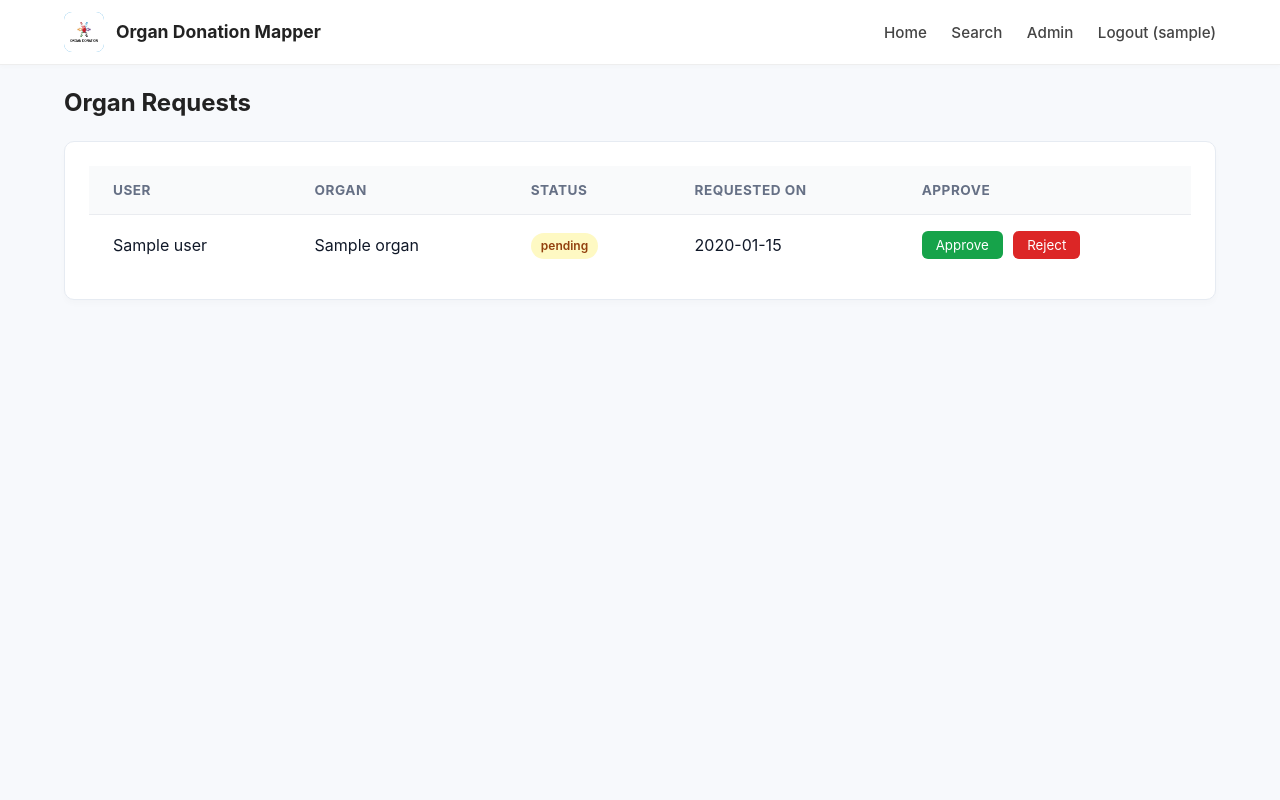
After one commit to Tarunsai08/CS699-Project, a Flask app: page /admin/requests in a window 1280 px wide. The commit adds this page. Run offline with Flask 3, Linux system fonts and the light colour scheme; the visitor is signed in with stand-in values (Sample User, id 1); a database or web service that is not in the repository returns one stand-in record (values such as "Sample title").

Commit message:
Added Organ Allocation Module

```diff
--- a/app.py
+++ b/app.py
@@ -23,8 +23,12 @@ db = client[config.DB_NAME]
 users_col = db['users']
 hospitals_col = db['hospitals']
 donors_col = db['donors']
+organ_requests_col = db['organ_requests']
 
 ensure_admin_exists(users_col, config.ADMIN_USERNAME, config.ADMIN_PASSWORD)
+
+def now_utc():
+    return datetime.now(timezone.utc)
 
 def login_required(role=None):
     def decorator(f):
@@ -118,7 +122,7 @@ def signup():
             'role': 'user',
             'age': age_int,
             'blood_group': blood_group,
-            'created_at': datetime.now(timezone.utc)
+            'created_at': now_utc()
         })
         flash('Signup successful. Please login.', 'success')
         return redirect(url_for('login'))
@@ -214,7 +218,7 @@ def admin_new_hospital():
             'password_hash': generate_password_hash(password),
             'email': email,
             'active': True,
-            'created_at': datetime.now(timezone.utc)
+            'created_at': now_utc()
         })
         flash('Hospital created', 'success')
         return redirect(url_for('admin_dashboard'))
@@ -279,6 +283,57 @@ def admin_delete_hospital(hos_id):
     flash('Hospital and all related donor records deleted.', 'info')
     return redirect(url_for('admin_dashboard'))
 
+@app.route('/admin/requests/<req_id>/action', methods=['POST'])
+@login_required(role='admin')
+def admin_handle_request_action(req_id):
+    action = request.form.get('action')
+    req = organ_requests_col.find_one({'_id': ObjectId(req_id)})
+
+    if not req:
+        flash("Request not found.", "danger")
+        return redirect(url_for('admin_requests'))
+
+    if action == "reject":
+        organ_requests_col.update_one(
+            {'_id': req['_id']},
+            {'$set': {'status': 'rejected', 'updated_at': now_utc()}}
+        )
+        flash("Request rejected.", "info")
+        return redirect(url_for('admin_requests'))
+
+    if action == "approve":
+        organ_requests_col.update_one(
+            {'_id': req['_id']},
+            {'$set': {'status': 'approved', 'updated_at': now_utc()}}
+        )
+
+        best_donor, best_score = allocate_for_request(req)
+
+        if best_donor:
+            flash("Organ successfully allocated.", "success")
+        else:
+            flash("No suitable donor found. Request marked as failed.", "warning")
+
+        return redirect(url_for('admin_requests'))
+
+    flash("Invalid action.", "danger")
+    return redirect(url_for('admin_requests'))
+
+@app.route('/admin/requests')
+@login_required(role='admin')
+def admin_requests():
+    reqs = list(organ_requests_col.find().sort('created_at', -1))
+
+    user_ids = list({r['user_id'] for r in reqs})
+    user_map = {
+        u['_id']: u
+        for u in users_col.find({'_id': {'$in': user_ids}})
+    }
+
+    for r in reqs:
+        r['user'] = user_map.get(r['user_id'])
+
+    return render_template('admin/requests.html', reqs=reqs)
 
 @app.route('/hospital/login', methods=['GET', 'POST'])
 def hospital_login():
@@ -315,10 +370,9 @@ def hospital_login():
 @app.route('/hospital/dashboard')
 @login_required(role='hospital')
 def hospital_dashboard():
-    hospital_username = session['user']
     q = request.args.get('q', '').strip()
 
-    base_filter = {'hospital_id': ObjectId(session['hospital_id'])}
+    base_filter = {'hospital_id': ObjectId(session['hospital_id']),'is_allocated': {'$ne': True}}
 
     if q:
         donors = list(donors_col.find({
@@ -357,17 +411,20 @@ def hospital_upload():
 
         if file and allowed_file(file.filename):
             filename = secure_filename(file.filename)
-            save_path = os.path.join(app.config['UPLOAD_FOLDER'], f"{datetime.now(timezone.utc).strftime('%Y%m%d%H%M%S')}_{filename}")
+            save_path = os.path.join(app.config['UPLOAD_FOLDER'], f"{now_utc().strftime('%Y%m%d%H%M%S')}_{filename}")
             file.save(save_path)
 
             records = parse_csv_preserve_fields(save_path)
             hospital_name = session['user']
-            now = datetime.now(timezone.utc)
+            now = now_utc()
             prepared = []
             for rec in records:
                 doc = dict(rec)
                 doc['hospital_id'] = ObjectId(session['hospital_id'])
                 doc['uploaded_at'] = now
+                doc['is_allocated'] = False
+                doc['allocated_to_request_id'] = None
+                doc['allocated_at'] = None
                 prepared.append(doc)
             if prepared:
                 donors_col.insert_many(prepared)
@@ -393,8 +450,10 @@ def hospital_edit_donor(donor_id):
 
     if request.method == 'POST':
         updates = {}
+        protected_fields = ['_id', 'hospital_id', 'uploaded_at',
+                            'is_allocated', 'allocated_to_request_id', 'allocated_at']
         for key in donor.keys():
-            if key not in ['_id', 'hospital_name', 'uploaded_at']:
+            if key not in protected_fields:
                 value = request.form.get(key)
                 if value is not None:
                     updates[key] = value
@@ -409,23 +468,48 @@ def hospital_edit_donor(donor_id):
 
     return render_template('hospital/edit_donor.html', donor=donor)
 
-@app.route('/hospital/donor/<donor_id>/delete')
-@login_required(role='hospital')
-def hospital_delete_donor(donor_id):
+def score_match(doc, user_age, user_blood, valid_donor_groups):
+    s = 0
+    try:
+        doc_bg = str(doc.get('Blood_Type', '')).strip()
+        if doc_bg and doc_bg.lower() == user_blood.lower():
+            s += 150
+        elif doc_bg in valid_donor_groups:
+            s += 100
+        else:
+            return -1
+    except:
+        pass
 
-    donor = donors_col.find_one({'_id': ObjectId(donor_id)})
-    if not donor:
-        flash('Donor not found.', 'danger')
-        return redirect(url_for('hospital_dashboard'))
+    try:
+        doc_age = int(doc.get('Age'))
+        age_diff = abs(doc_age - user_age)
+        s += max(0, 60 - (age_diff * 2))
+    except:
+        pass
 
-    if str(donor.get('hospital_id')) != session['hospital_id']:
-        flash('Access denied.', 'danger')
-        return redirect(url_for('hospital_dashboard'))
+    try:
+        ua = doc.get('uploaded_at')
+        if ua:
+            if isinstance(ua, str):
+                try:
+                    ua = datetime.fromisoformat(ua)
+                except:
+                    ua = None
+            if ua:
+                if not ua.tzinfo:
+                    ua = ua.replace(tzinfo=timezone.utc)
+                else:
+                    ua = ua.astimezone(timezone.utc)
 
-    donors_col.delete_one({'_id': ObjectId(donor_id)})
+                now_time = now_utc()
+                days_elapsed = (now_time - ua).days
+                viability = max(0, 50 - (days_elapsed * 2))
+                s += viability
+    except:
+        pass
 
-    flash('Donor deleted.', 'info')
-    return redirect(url_for('hospital_dashboard'))
+    return s
 
 
 @app.route('/search', methods=['GET', 'POST'])
@@ -488,52 +572,12 @@ def search():
         if valid_donor_groups:
             query['Blood_Type'] = {'$in': valid_donor_groups}
         query['Age'] = {'$gte': age_min, '$lte': age_max}
+        query['is_allocated'] = {'$ne': True}
 
         candidates = list(donors_col.find(query).limit(2000))
 
-        def score_match(doc):
-            s = 0
-            try:
-                doc_bg = str(doc.get('Blood_Type', '')).strip()
-                if doc_bg and doc_bg.lower() == user_blood.lower():
-                    s += 150
-                elif doc_bg in valid_donor_groups:
-                    s += 100
-            except:
-                pass
-
-            try:
-                doc_age = int(doc.get('Age'))
-                age_diff = abs(doc_age - user_age)
-                s += max(0, 60 - (age_diff * 2))
-            except:
-                pass
-
-            try:
-                ua = doc.get('uploaded_at')
-                if ua:
-                    if isinstance(ua, str):
-                        try:
-                            ua = datetime.fromisoformat(ua)
-                        except:
-                            ua = None
-                    if ua:
-                        if not ua.tzinfo:
-                            ua = ua.replace(tzinfo=timezone.utc)
-                        else:
-                            ua = ua.astimezone(timezone.utc)
-
-                        now_utc = datetime.now(timezone.utc)
-                        days_elapsed = (now_utc - ua).days
-                        viability = max(0, 50 - (days_elapsed * 2))
-                        s += viability
-            except:
-                pass
-
-            return s
-
         for c in candidates:
-            c['_score'] = score_match(c)
+            c['_score'] = score_match(c, user_age, user_blood, valid_donor_groups)
 
             c['days_left_display'] = "Expired"
             try:
@@ -546,8 +590,8 @@ def search():
                     else:
                         ua = ua.astimezone(timezone.utc)
 
-                    now_utc = datetime.now(timezone.utc)
-                    days_elapsed = (now_utc - ua).days
+                    current_time = now_utc()
+                    days_elapsed = (current_time - ua).days
 
                     days_left = 25 - days_elapsed
                     if days_left > 0:
@@ -577,6 +621,17 @@ def search():
             avg_age = round(sum(ages)/len(ages), 1)
         age_range_str = f"{age_min} - {age_max}"
 
+        hospital_ids = list({m['hospital_id'] for m in matches if 'hospital_id' in m})
+        hospital_map = {
+            str(h['_id']): h
+            for h in hospitals_col.find({'_id': {'$in': hospital_ids}})
+        }
+
+        for m in matches:
+            hid = str(m.get('hospital_id'))
+            hospital = hospital_map.get(hid)
+            m['hospital_display'] = hospital['display_name'] if hospital else 'Unknown'
+
         metrics = {
             'total_matches': total_matches,
             'best_score': best_score,
@@ -587,7 +642,7 @@ def search():
         }
 
         os.makedirs(app.config['UPLOAD_FOLDER'], exist_ok=True)
-        timestamp = int(datetime.now(timezone.utc).timestamp())
+        timestamp = int(now_utc().timestamp())
 
         charts = []
 
@@ -596,7 +651,11 @@ def search():
             names = []
             scores = []
             for m in matches[:top_n]:
-                lbl = m.get('Name') or m.get('name') or (m.get('hospital_name','') + '_' + str(m.get('_id','')))
+                lbl = (
+                    m.get('Name')
+                    or m.get('name')
+                    or (m.get('hospital_display', '') + '_' + str(m.get('_id', '')))
+                )
                 names.append(lbl if len(lbl)<=20 else lbl[:18] + '..')
                 scores.append(m.get('_score', 0))
 
@@ -698,6 +757,175 @@ def search():
 
     return render_template('search.html')
 
+def allocate_for_request(request_doc):
+    """
+    request_doc: a document from organ_requests_col
+    Returns: (best_donor, best_score) or (None, None)
+    """
+
+    organ = request_doc.get('organ')
+    user_id = request_doc.get('user_id')
+    user = users_col.find_one({'_id': user_id})
+    if not user:
+        return None, None
+
+    try:
+        user_age = int(user.get('age'))
+    except:
+        return None, None
+
+    user_blood = user.get('blood_group', '').strip()
+    if not user_blood:
+        return None, None
+
+    BLOOD_COMPATIBILITY = {
+        "O-": ["O-"],
+        "O+": ["O-", "O+"],
+        "A-": ["A-", "O-"],
+        "A+": ["A+", "A-", "O+", "O-"],
+        "B-": ["B-", "O-"],
+        "B+": ["B+", "B-", "O+", "O-"],
+        "AB-": ["AB-", "A-", "B-", "O-"],
+        "AB+": ["AB+", "AB-", "A+", "A-", "B+", "B-", "O+", "O-"]
+    }
+    valid_donor_groups = BLOOD_COMPATIBILITY.get(user_blood, [])
+
+    ORGAN_AGE_TOLERANCES = {
+        "Kidney": 15,
+        "Liver": 20,
+        "Heart": 10,
+        "Lung": 10,
+        "Cornea": 40,
+        "Pancreas": 15,
+        "Default": 10
+    }
+    tol = ORGAN_AGE_TOLERANCES.get(organ.title(), ORGAN_AGE_TOLERANCES['Default'])
+    age_min = max(0, user_age - tol)
+    age_max = user_age + tol
+
+    # Only available donors, not yet allocated
+    query = {
+        'Organ': {'$regex': f'^{organ}$', '$options': 'i'},
+        'Blood_Type': {'$in': valid_donor_groups},
+        'Age': {'$gte': age_min, '$lte': age_max},
+        'is_allocated': {'$ne': True}
+    }
+
+    candidates = list(donors_col.find(query).limit(2000))
+
+    best_donor = None
+    best_score = -1
+
+    for d in candidates:
+        s = score_match(d, user_age, user_blood, valid_donor_groups)
+        if s > best_score:
+            best_score = s
+            best_donor = d
+
+    if not best_donor or best_score < 0:
+        # Mark request as failed
+        organ_requests_col.update_one(
+            {'_id': request_doc['_id']},
+            {'$set': {
+                'status': 'failed',
+                'updated_at': now_utc()
+            }}
+        )
+        return None, None
+
+    # MARK DONOR AS ALLOCATED
+    donors_col.update_one(
+        {'_id': best_donor['_id']},
+        {'$set': {
+            'is_allocated': True,
+            'allocated_to_request_id': request_doc['_id'],
+            'allocated_at': now_utc()
+        }}
+    )
+
+    # MARK REQUEST AS MATCHED
+    organ_requests_col.update_one(
+        {'_id': request_doc['_id']},
+        {'$set': {
+            'status': 'matched',
+            'matched_donor_id': best_donor['_id'],
+            'match_score': best_score,
+            'updated_at': now_utc()
+        }}
+    )
+
+    return best_donor, best_score
+
+@app.route('/request-organ', methods=['GET', 'POST'])
+@login_required(role='user')
+def request_organ():
+    if request.method == 'POST':
+        organ = request.form.get('organ', '').strip()
+
+        if not organ:
+            flash('Please select an organ.', 'danger')
+            return redirect(request.url)
+
+        req = {
+            'user_id': users_col.find_one({'username': session['user']})['_id'],
+            'organ': organ,
+            'status': 'pending',
+            'created_at': now_utc(),
+            'updated_at': now_utc()
+        }
+
+        organ_requests_col.insert_one(req)
+        flash('Organ request submitted. Await admin approval.', 'success')
+        return redirect(url_for('my_requests'))
+
+    return render_template('request_organ.html')
+
+@app.route('/my-requests')
+@login_required(role='user')
+def my_requests():
+    user = users_col.find_one({'username': session['user']})
+    reqs = list(organ_requests_col.find({'user_id': user['_id']}))
+    donor_ids = [
+        req['matched_donor_id']
+        for req in reqs
+        if req.get('matched_donor_id')
+    ]
+
+    donor_ids = [ObjectId(d) for d in donor_ids]
+    donor_map = {
+        str(d['_id']): d
+        for d in donors_col.find({'_id': {'$in': donor_ids}})
+    }
+
+    hospital_ids = list({
+        d['hospital_id']
+        for d in donor_map.values()
+        if d.get('hospital_id')
+    })
+
+    hospital_map = {
+        str(h['_id']): h
+        for h in hospitals_col.find({'_id': {'$in': hospital_ids}})
+    }
+
+    for req in reqs:
+        donor_id = req.get('matched_donor_id')
+        if donor_id:
+            donor = donor_map.get(str(donor_id))
+            if donor:
+                req['donor_name'] = donor.get('Name', 'Unknown Donor')
+                req['donor_blood'] = donor.get('Blood_Type', '-')
+                req['donor_age'] = donor.get('Age', '-')
+
+                hospital = hospital_map.get(str(donor.get('hospital_id')))
+                req['hospital_name'] = hospital.get('display_name') if hospital else "Unknown Hospital"
+            else:
+                req['donor_name'] = "Unknown Donor"
+                req['hospital_name'] = "Unknown Hospital"
+
+    return render_template('my_requests.html', reqs=reqs)
+
+
 @app.route('/uploads/<path:filename>')
 def uploaded_file(filename):
     fullpath = os.path.join(app.config['UPLOAD_FOLDER'], filename)
--- a/static/css/styles.css
+++ b/static/css/styles.css
@@ -1,5 +1,5 @@
 :root {
-    --accent: #2F80ED;
+    --accent: #33A1E0;
     --muted: #6b6b6b;
     --bg: #f7f9fc;
     --card: #ffffff;
@@ -286,7 +286,8 @@ tr:last-child td {
 }
 
 .btn-small.info {
-    background: #2F80ED;
+    background: #F4CE14;
+    color: black;
 }
 
 .btn-small.danger {
@@ -309,3 +310,50 @@ tr:last-child td {
     font-size: 1rem;
     margin-right: 10px;
 }
+
+.badge {
+    padding: 4px 10px;
+    border-radius: 14px;
+    font-size: 0.75rem;
+    font-weight: 600;
+}
+
+.badge-pending { background: #fef9c3; color: #92400e; }
+.badge-approved { background: #dbeafe; color: #1e40af; }
+.badge-matched { background: #dcfce7; color: #166534; }
+.badge-failed { background: #fee2e2; color: #991b1b; }
+.badge-rejected { background: #fee2e2; color: #991b1b; }
+
+.subtext {
+    display: inline-block;
+    margin-top: 2px;
+    font-size: 0.8em;
+    color: #4b5563;
+}
+
+.btn-approve {
+    background: #16a34a;
+    color: white;
+    padding: 6px 14px;
+    border-radius: 6px;
+    border: none;
+    cursor: pointer;
+    margin-right: 6px;
+}
+
+.btn-approve:hover {
+    background: #15803d;
+}
+
+.btn-reject {
+    background: #dc2626;
+    color: white;
+    padding: 6px 14px;
+    border-radius: 6px;
+    border: none;
+    cursor: pointer;
+}
+
+.btn-reject:hover {
+    background: #b91c1c;
+}
--- a/templates/admin/dashboard.html
+++ b/templates/admin/dashboard.html
@@ -3,6 +3,7 @@
   <h2>System Administration</h2>
   <div class="card">
     <a class="btn" href="{{ url_for('admin_new_hospital') }}">Register New Institution</a>
+    <a class="btn" href="{{ url_for('admin_requests') }}">View Organ Requests</a>
   </div>
 
   <div class="card">
@@ -35,8 +36,6 @@
           <td>{{ h.created_at.strftime('%Y-%m-%d') if h.created_at else '' }}</td>
           <td>
             <a class="btn-small info" href="{{ url_for('admin_edit_hospital', hos_id=h._id) }}">Edit</a>
-            <a class="btn-small danger" href="{{ url_for('admin_delete_hospital', hos_id=h._id) }}"
-               onclick="return confirm('Are you sure you want to delete this hospital?')">Delete</a>
           </td>
         </tr>
         {% endfor %}
--- /dev/null
+++ b/templates/admin/requests.html
@@ -0,0 +1,47 @@
+{% extends 'base.html' %}
+{% block content %}
+<h2>Organ Requests</h2>
+
+<div class="card">
+  <table>
+    <thead>
+      <tr>
+        <th>User</th>
+        <th>Organ</th>
+        <th>Status</th>
+        <th>Requested On</th>
+        <th>Approve</th>
+      </tr>
+    </thead>
+    <tbody>
+      {% for r in reqs %}
+      <tr>
+        <td>{{ r.user.name }}</td>
+        <td>{{ r.organ }}</td>
+        <td>
+          <div class="badge badge-{{ r.status }}">
+              {{ r.status }}
+          </div>
+        </td>
+        <td>{{ r.created_at.strftime('%Y-%m-%d') }}</td>
+        <td>
+          {% if r.status == 'pending' %}
+          <form method="post" action="{{ url_for('admin_handle_request_action', req_id=r._id) }}" style="display:inline;">
+              <input type="hidden" name="action" value="approve">
+              <button class="btn-approve">Approve</button>
+          </form>
+
+          <form method="post" action="{{ url_for('admin_handle_request_action', req_id=r._id) }}" style="display:inline;">
+              <input type="hidden" name="action" value="reject">
+              <button class="btn-reject">Reject</button>
+          </form>
+          {% else %}
+          -
+          {% endif %}
+        </td>
+      </tr>
+      {% endfor %}
+    </tbody>
+  </table>
+</div>
+{% endblock %}
--- a/templates/base.html
+++ b/templates/base.html
@@ -25,6 +25,9 @@
             <a href="{{ url_for('admin_dashboard') }}">Admin</a>
           {% elif session.role == 'hospital' %}
             <a href="{{ url_for('hospital_dashboard') }}">Hospital</a>
+          {% else %}
+          <a href="{{ url_for('request_organ') }}">Request Organ</a>
+          <a href="{{ url_for('my_requests') }}">My Requests</a>
           {% endif %}
           <a href="{{ url_for('logout') }}">Logout ({{ session.user }})</a>
         {% endif %}
--- a/templates/results.html
+++ b/templates/results.html
@@ -86,7 +86,7 @@
                         <td>{{ m.Blood_Type }}</td>
                         <td>{{ m.Age }}</td>
                         <td>{{ m.Organ }}</td>
-                        <td>{{ m.hospital_name }}</td>
+                        <td>{{ m.hospital_display }}</td>
                         <td style="font-size: 0.85em; color: #666;">
                             {{ m.uploaded_at_display }}
                         </td>
```
Also changed, not shown: templates/hospital/dashboard.html (+2 -5 lines), templates/my_requests.html (added, +39 -0 lines), templates/request_organ.html (added, +21 -0 lines).
